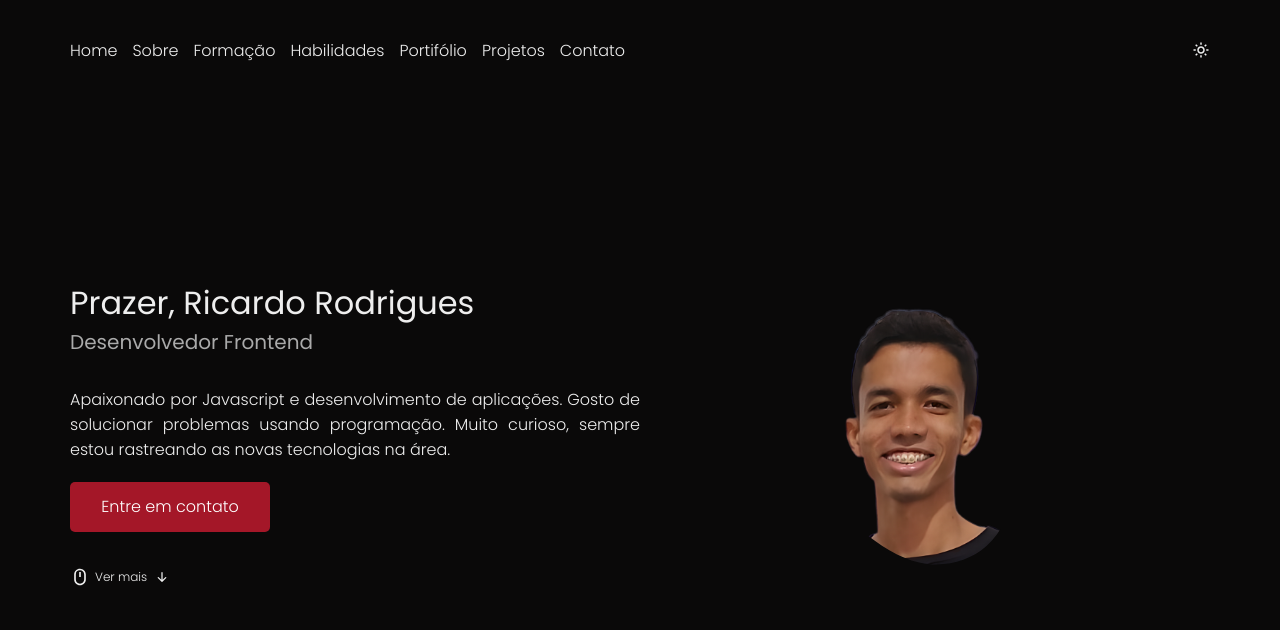
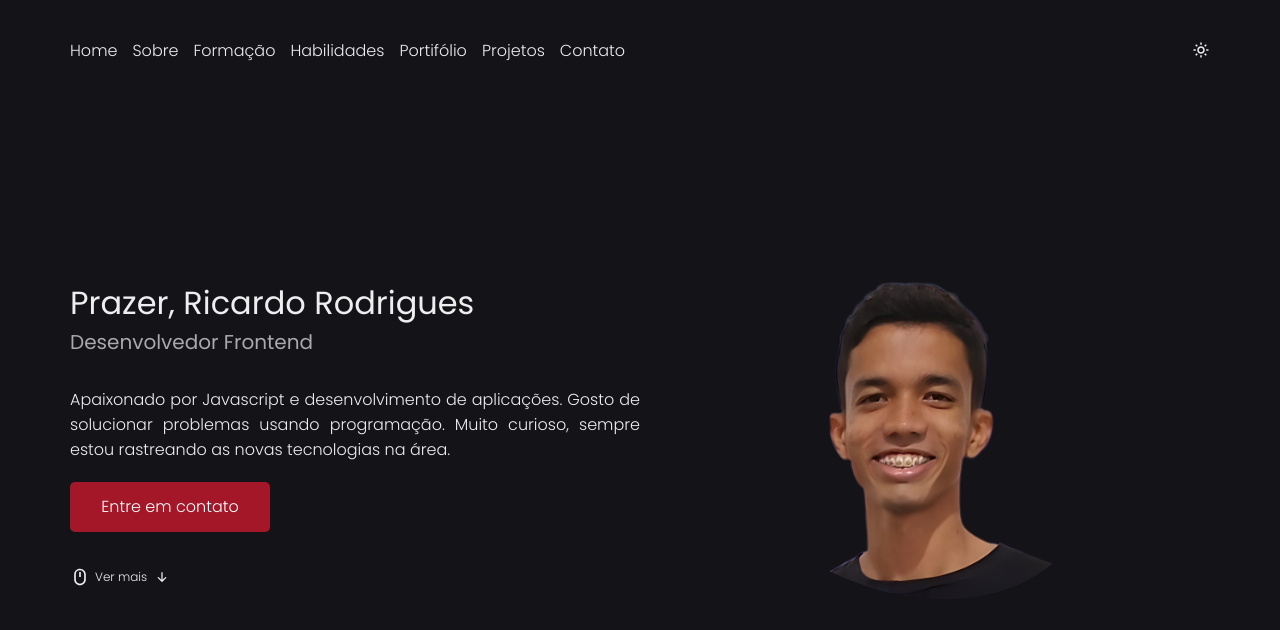
Before and after one commit to ricardorodriguespes17/web-site, a Next.js app: page / in a window 1280 px wide. Shown: the top 630 px of the page. Built offline with nearby package versions, Linux system fonts and the light colour scheme; no server answers.

Commit message:
adjusting color and blog image

```diff
--- a/src/styles/colors.css
+++ b/src/styles/colors.css
@@ -5,12 +5,12 @@
   --highlight-color: #821421;
   --gray: #444;
   --title-color: #eee;
-  --background-color: #0a0909;
+  --background-color: #141318;
   --background-color-secondary: linear-gradient(
     to right,
-    #0a0909,
-    #0f0c0c,
-    #0a0909
+    #141318,
+    #100e13,
+    #141318
   );
   --text-color: #eee;
   --text-color-light: #aaa;
@@ -19,10 +19,10 @@
 }
 
 .light-theme {
-  --first-color: #a41728;
-  --first-color-light: #a7414c;
+  --first-color: #000;
+  --first-color-light: #333;
   --second-color: #eee;
-  --highlight-color: #ac0014;
+  --highlight-color: #790210;
   --gray: #999;
   --background-color: #fff;
   --background-color-secondary: #f1f1f1;
@@ -30,6 +30,6 @@
   --title-color: #111;
   --text-color: #111;
   --text-color-light: #555;
-  --button-color: #a7414c;
+  --button-color: #490e15;
   --button-text-color: #fff;
 }
--- a/src/styles/components/Presentation.module.css
+++ b/src/styles/components/Presentation.module.css
@@ -99,10 +99,11 @@
 }
 
 .home .content .contentImage .image {
-  width: 50%;
+  width: 60%;
   mask-image: url("../../../public/assets/blob.svg");
   mask-repeat: no-repeat;
-  mask-position: 0px -5px;
+  mask-position: 50% 80%;
+  mask-size: 120%;
 }
 
 @media (max-width: 800px) {
```
Also changed, not shown: public/assets/blob.svg.
